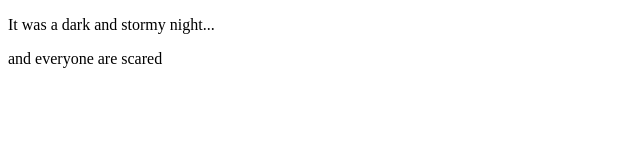
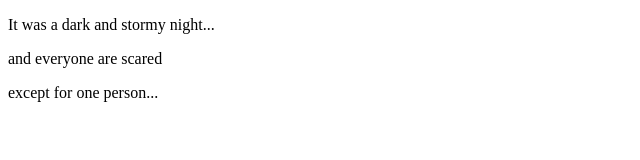
Before and after one commit to REYCEBU/fireside-story, a plain HTML site: page index.html in a window 1280 px wide. Shown: the whole page, without its empty margins (0-640 px from the left). Drawn offline with Linux system fonts and the light colour scheme.

Commit message:
added a third line to the story

```diff
--- a/index.html
+++ b/index.html
@@ -3,5 +3,6 @@
     <body>
       <p>It was a dark and stormy night...</p>
       <p>and everyone are scared</p>
+      <p>except for one person...</p>
     </body>
   </html>
```
